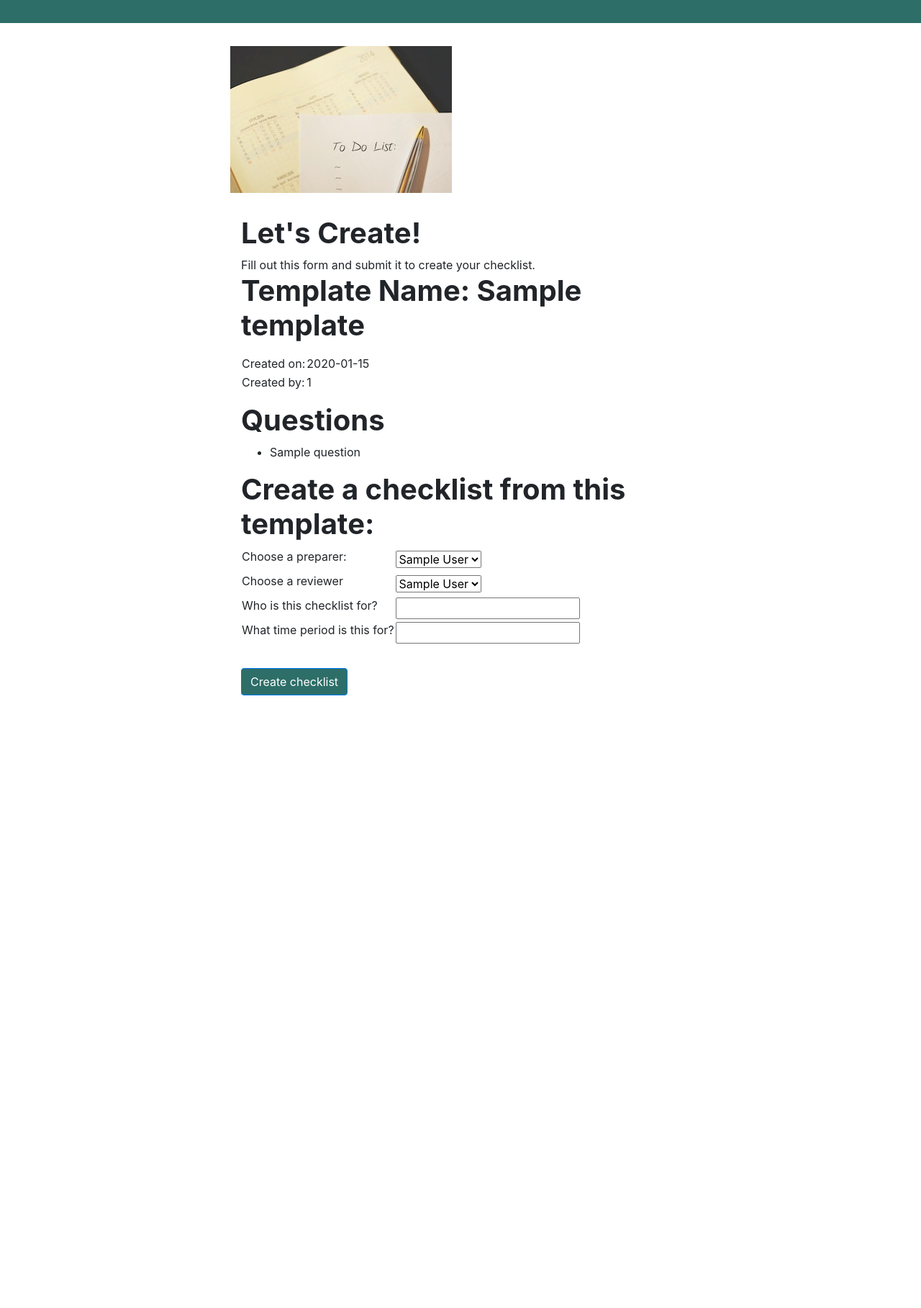
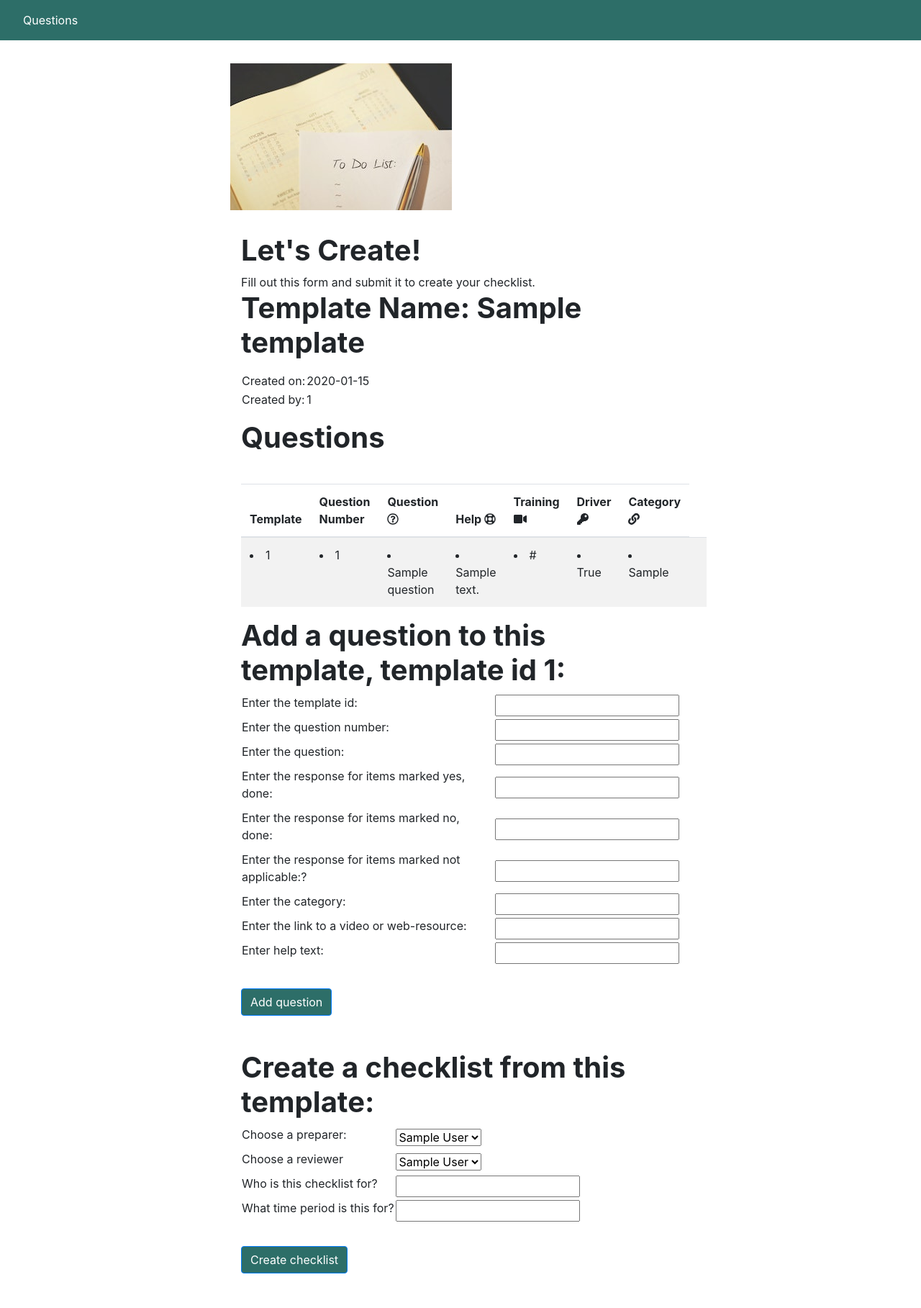
Before and after one commit to annewoosam/dynamic-checklist-generator, a Flask app: page /templates/1 in a window 1280 px wide. Shown: the whole page at 72% size. Before the commit the page ends 966 px from the top, so only its background shows below. Run offline with Flask 2, Linux system fonts and the light colour scheme; tables that the repository leaves empty hold one stand-in row (values such as "Sample post"); some libraries are stand-ins or nearby versions.

Commit message:
add question template in

```diff
--- a/wireframe to simple web/crud.py
+++ b/wireframe to simple web/crud.py
@@ -68,7 +68,7 @@ def get_template_by_id(template_id):
 # Functions for creating template questions, returning a list of all available template questions and
 # returning a specific template question by id.
 
-def create_template_question(template_id, question_number, question, yes_text, no_text, not_applicable_text, category, primary_driver, resource_url, help_text):
+def create_question(template_id, question_number, question, yes_text, no_text, not_applicable_text, category, primary_driver, resource_url, help_text):
     template_question = TemplateQuestion(template_id=template_id,
                   question_number=question_number,
                   question=question,
--- a/wireframe to simple web/server.py
+++ b/wireframe to simple web/server.py
@@ -78,6 +78,31 @@ def createtemplate():
     templates = crud.get_templates()
     users=crud.get_users()
     return render_template('/all_templates.html', templates=templates, users=users)
+
+@app.route('/createquestion', methods=['POST'])
+def createquestion():
+    """Create new question."""
+
+    template_id = request.form.get('template_id')
+    question_number = request.form.get('question_number')
+    question = request.form.get('question')
+    yes_text =request.form.get('yes_text')
+    no_text = request.form.get('no_text')
+    not_applicable_text = request.form.get('not_applicable_text')
+    category = request.form.get('category')
+    primary_driver = request.form.get('primary_driver')
+    resource_url = request.form.get('resource_url')
+    help_text = request.form.get('help-text')
+
+    crud.create_question(template_id, question_number, question, yes_text, no_text, not_applicable_text, category, primary_driver, resource_url, help_text)
+
+    flash('Question added!')
+
+    questions = crud.get_questions()
+    templates = crud.get_templates()
+    users=crud.get_users()
+    return render_template('/template_details.html', questions=questions, users=users)
+
 
 @app.route('/questions')
 def all_questions():
--- a/wireframe to simple web/templates/template_details.html
+++ b/wireframe to simple web/templates/template_details.html
@@ -61,7 +61,7 @@
 <!-- Code goes here. -->
 <!-- NAV BAR CODE -->
 <nav class="navbar navbar-expand-lg override a:link">
-  <div><a class="nav-link" href="#"></a></div>
+  <div><a class="nav-link" href="/question_details">Questions</a></div>
   <button class="navbar-toggler" type="button" data-toggle="collapse" data-target="#navbarSupportedContent" aria-controls="navbarSupportedContent" aria-expanded="false" aria-label="Toggle navigation">
     <span class="navbar-toggler-icon"></span>
   </button>
@@ -94,11 +94,110 @@
 
 </p>
 <h1>Questions</h1>
-<ul>
+  <div class="pb-2 mt-3 mb-2">
+    <div class="col">
+      <h1></h1>
+      <p class="lead"></p>
+    </div>
+  </div>
+
+  <table class="table table-hover table-striped">
+    <thead>
+    <tr><b>
+      <th>Template</th>
+      <th>Question Number</th>
+      <th>Question <i class="far fa-question-circle"></i></th>
+      <th>Help <i class="far fa-life-ring"></i></th>
+      <th>Training <i class="fas fa-video"></i></th>
+      <th>Driver <i class="fas fa-key"></th>
+      <th>Category <i class="fas fa-link"></i></th>
+    </tr></b>
+    </thead>
+    <tr>
+      <ol>
 {% for template_question in template.template_questions %}
-<li>{{ template_question.question }}</li>
+<td><li>{{ template_question.template_id }}</li></td>
+<td><li>{{ template_question.question_number }}</li></td>
+<td><li>{{ template_question.question }}</li></td>
+<td><li>{{ template_question.help_text }}</li></td>
+<td><li>{{ template_question.resource_url }}</li></td>
+<td><li>{{ template_question.primary_driver }}</li></td>
+<td><li>{{ template_question.category }}</li><td>
+</tr>
 {% endfor %}
-</ul>
+</ol></td>
+    </tr>
+    <tr>
+
+    </tr>
+  </table>
+
+<h1>Add a question to this template, template id {{ template.template_id }}:</h1>
+<!-- create question form -->
+<div>
+<form action="/createquestion" method="POST"><table>
+
+<tr>
+  <td><label for="template_id">Enter the template id:</label></td>
+  <td><input type "number" id="template_id" name="template_id" required>
+  </td>
+</tr>
+
+<tr>
+  <td><label for="question_number">Enter the question number:</label></td>
+  <td><input type "number" id="question_number" name="question_number" required>
+  </td>
+</tr>
+
+<tr>
+  <td><label for="question">Enter the question:</label></td>
+  <td><input type "text area" id="question" name="question" required>
+  </td>
+</tr>
+
+<tr>
+  <td><label for="yes_text">Enter the response for items marked yes, done:</label></td>
+  <td><input type "text area" id="yes_text" name="yes_text" required>
+  </td>
+</tr>
+
+<tr>
+  <td><label for="no-text">Enter the response for items marked no, done:</label></td>
+  <td><input type "text_area" id="no_text" name="no_text" required>
+  </td>
+</tr>
+
+<tr>
+  <td><label for="not_applicable text">Enter the response for items marked not applicable:?</label></td>
+  <td><input type "text_area" id="not_applicable_text" name="not_applicable_text" required>
+  </td>
+</tr>
+
+<tr>
+  <td><label for="category">Enter the category:</label></td>
+  <td><input type "text_area" id="category" name="category" required>
+  </td>
+</tr>
+
+<tr>
+  <td><label for="resource_url">Enter the link to a video or web-resource:</label></td>
+  <td><input type "url" id="resource_url" name="resource_url" required>
+  </td>
+</tr>
+
+<tr>
+  <td><label for="help_text">Enter help text:</label></td>
+  <td><input type "text area" id="help_text" name="help_text" required>
+  </td>
+</tr>
+
+
+</table>
+
+<button type="submit" class="btn btn-primary btns">Add question</button>
+</form>
+
+</p></div>
 
 <h1>Create a checklist from this template:</h1>
 <!-- create checklist form -->
@@ -129,14 +228,14 @@
 <tr>
 
   <td><label for="who_for">Who is this checklist for?</label></td>
-  <td><input type "who_for" id="who_for" name="who_for" required>
+  <td><input type "text" id="who_for" name="who_for" required>
   </td>
 </tr>
 
 <tr>
 
   <td><label for="time_frame">What time period is this for?</label></td>
-  <td><input type "time_frame" id="time_frame" name="time_frame" required>
+  <td><input type "text" id="time_frame" name="time_frame" required>
   </td>
 </tr>
 
```
Also changed, not shown: 1 other file.
